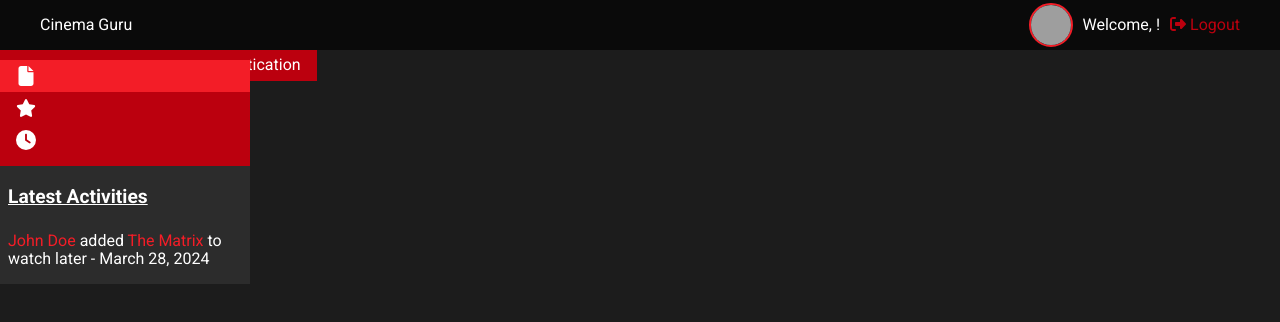
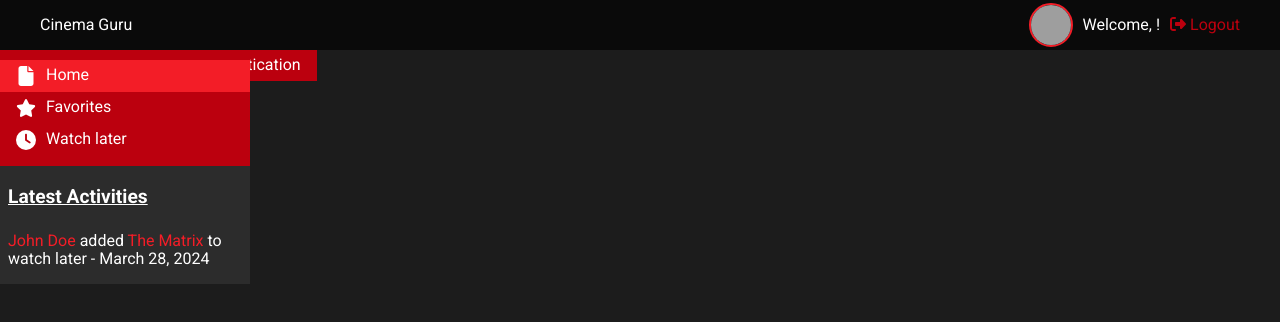
Before and after one commit to pretzelogical/atlas-cinema-guru, a React (Vite) app: page / in a window 1280 px wide. Shown: the top 322 px of the page. Built offline with nearby package versions, Linux system fonts and the light colour scheme; grey boxes are pictures that could not be loaded.

Commit message:
add label on big sidebar

```diff
--- a/src/components/navigation/SideBar.tsx
+++ b/src/components/navigation/SideBar.tsx
@@ -63,7 +63,7 @@ export default function SideBar() {
               {pages.map((page) => (
                 <li key={page}>
                   <Button
-                    label=''
+                    label={page}
                     icon={<FontAwesomeIcon icon={selectIcon(page)} />}
                     onClick={() => setPage(page)}
                     className={selected === page ? 'sidebar-page-selected' : 'sidebar-page'}
```
